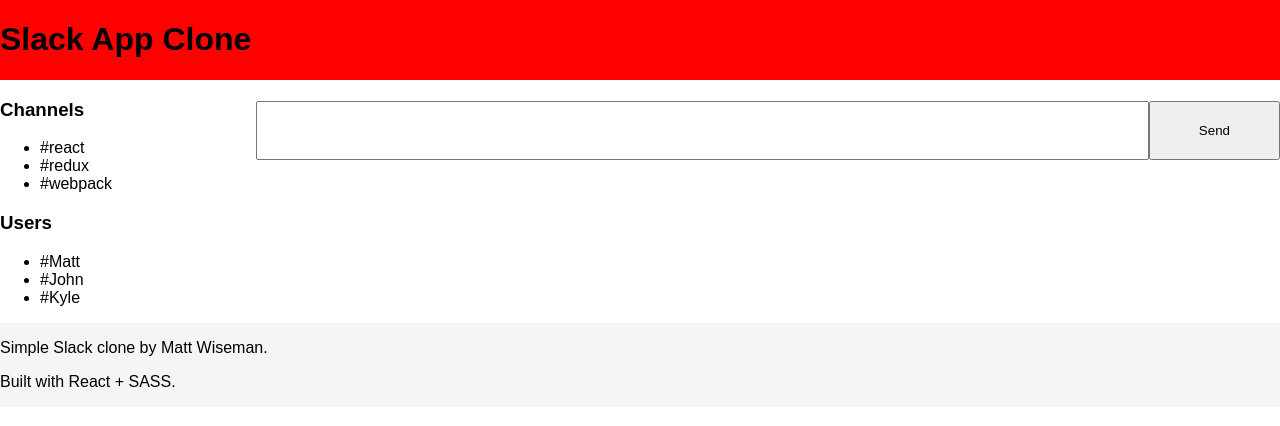
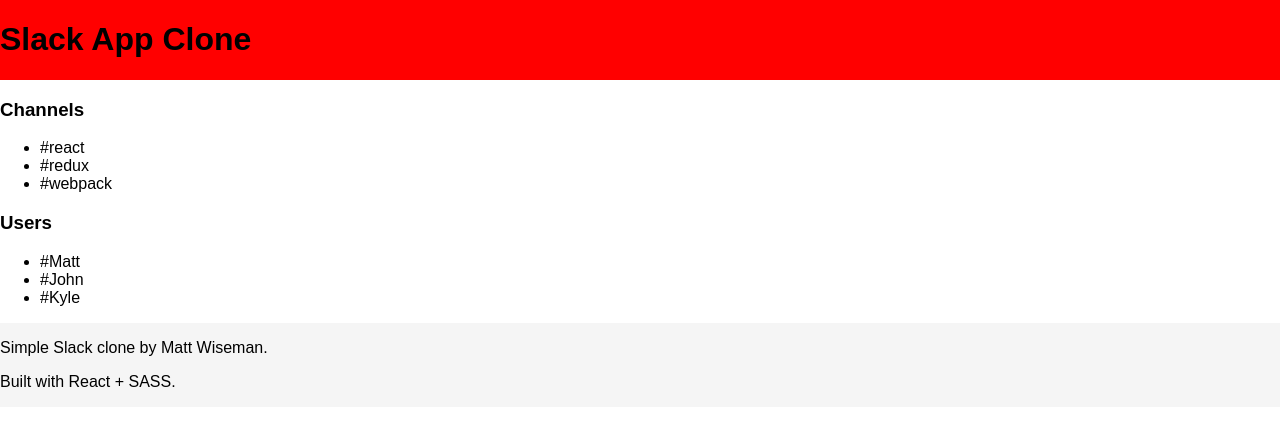
Before and after one commit to mrslwiseman/slack-clone, a React (Create React App) app: page / in a window 1280 px wide. Shown: the top 426 px of the page. Built offline with nearby package versions, Linux system fonts and the light colour scheme.

Commit message:
prevent conversation being rendered without props

```diff
--- a/src/Containers/ConversationContainer.js
+++ b/src/Containers/ConversationContainer.js
@@ -42,7 +42,7 @@
         return (
             <div>
             {
-                this.state.messages &&
+                selectedThread != null &&
                 <Conversation selectedThread={selectedThread} messages={this.state.messages[selectedThread]}/>
             }
             </div>
```
